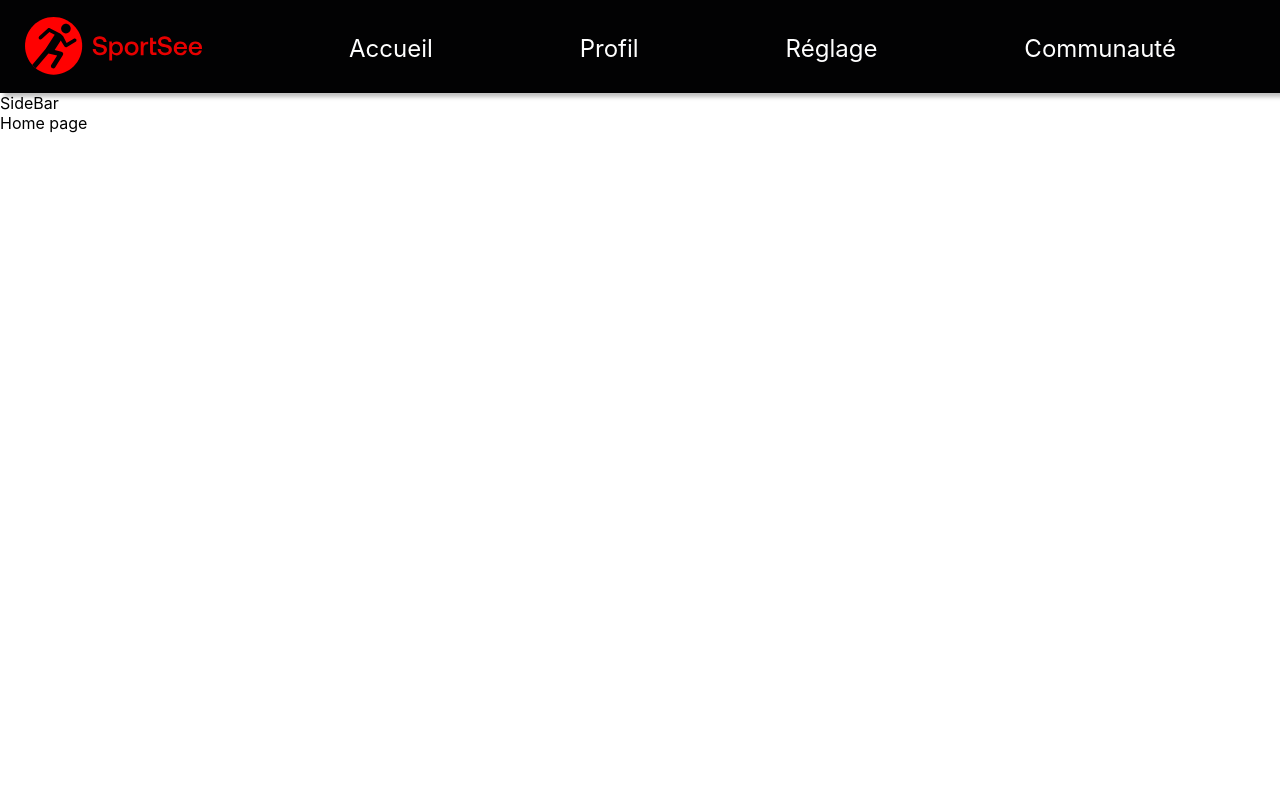
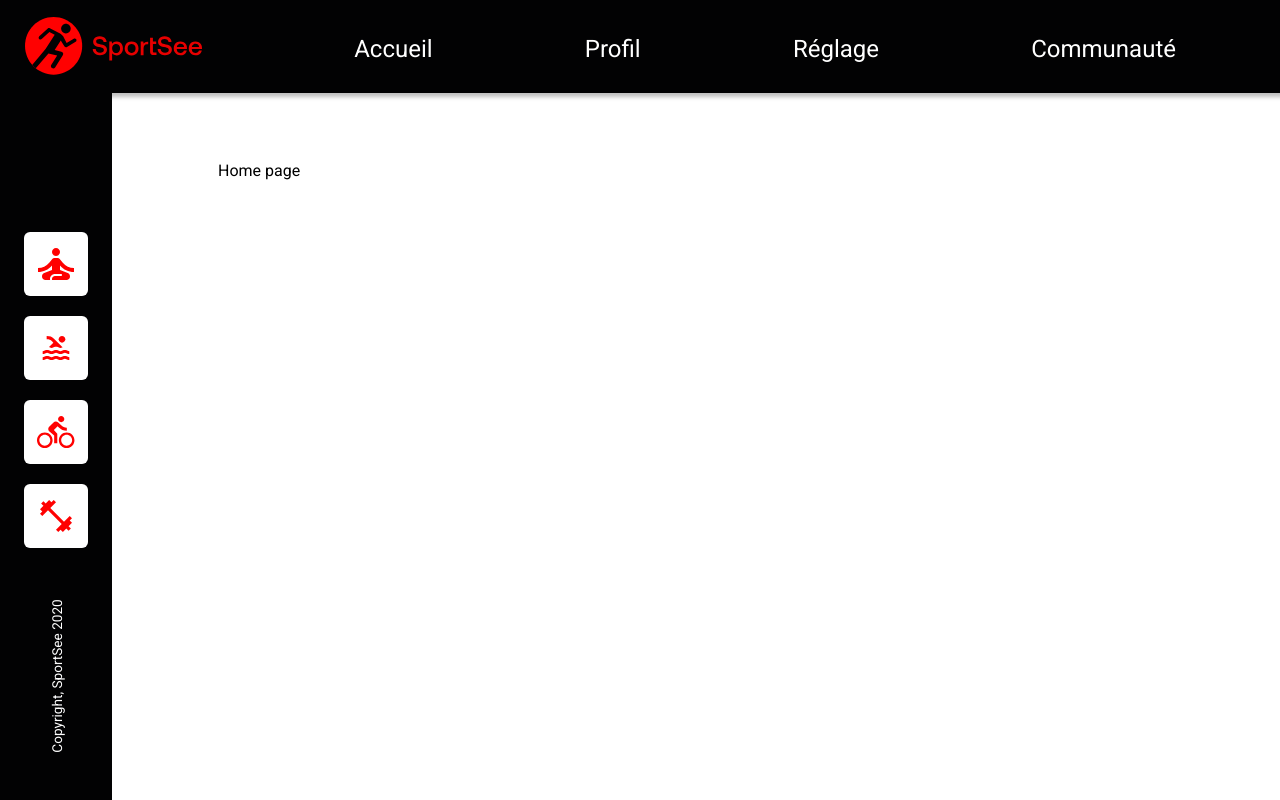
Before and after one commit to JeanBaptisteCalzia/SportSee-Front, a React (Vite) app: page / in a window 1280 px wide. Built offline with nearby package versions, Linux system fonts and the light colour scheme.

Commit message:
Add SideBar component

```diff
--- a/src/App.jsx
+++ b/src/App.jsx
@@ -11,12 +11,14 @@ function App() {
   return (
     <Router>
       <Header />
+      <div className="wrapper">
         <SideBar />
         <Routes>
           <Route path="/" element={<Home />} />
           <Route path="/user/:id" element={<User />} />
           <Route path="*" element={<Error />} />
         </Routes>
+      </div>
     </Router>
   );
 }
--- a/src/App.scss
+++ b/src/App.scss
@@ -29,11 +29,29 @@ body,
 html {
   height: 100%;
   background-color: #fff;
+  font-family: "Roboto", sans-serif;
+  font-weight: 400;
+  font-style: normal;
 }
 
 @import url("https://fonts.googleapis.com/css2?family=Roboto:ital,wght@0,100;0,300;0,400;0,500;0,700;0,900;1,100;1,300;1,400;1,500;1,700;1,900&display=swap");
 
 #root {
   width: 100%;
+  height: 100%;
   margin: 0 auto;
 }
+
+.wrapper {
+  display: flex;
+  flex-grow: 1;
+  flex-direction: row;
+  height: calc(100% - 93px);
+}
+
+main {
+  display: flex;
+  flex-grow: 1;
+  flex-direction: column;
+  padding: 4.25rem 5rem 5rem 6.625rem;
+}
--- a/src/components/SideBar/index.jsx
+++ b/src/components/SideBar/index.jsx
@@ -1,7 +1,39 @@
 import React from "react";
+import { NavLink } from "react-router-dom";
+import iconMeditation from "../../assets/icon/meditation.svg";
+import iconSwimming from "../../assets/icon/swimming.svg";
+import iconCycling from "../../assets/icon/cycling.svg";
+import iconDumbbell from "../../assets/icon/dumbbell.svg";
+import "./sideBar.scss";
 
 function SideBar() {
-  return <div>SideBar</div>;
+  return (
+    <aside>
+      <ul>
+        <li>
+          <NavLink to="#">
+            <img src={iconMeditation} alt="Meditation" />
+          </NavLink>
+        </li>
+        <li>
+          <NavLink to="#">
+            <img src={iconSwimming} alt="Swimming" />
+          </NavLink>
+        </li>
+        <li>
+          <NavLink to="#">
+            <img src={iconCycling} alt="Cycling" />
+          </NavLink>
+        </li>
+        <li>
+          <NavLink to="#">
+            <img src={iconDumbbell} alt="Dumbbell" />
+          </NavLink>
+        </li>
+      </ul>
+      <small>Copyright, SportSee 2020</small>
+    </aside>
+  );
 }
 
 export default SideBar;
--- /dev/null
+++ b/src/components/SideBar/sideBar.scss
@@ -0,0 +1,41 @@
+aside {
+  background-color: #020203;
+  padding: 0 1.5rem;
+  display: flex;
+  flex-direction: column;
+  justify-content: center;
+
+  ul {
+    list-style-type: none;
+    margin: -93px 0 0;
+    padding: 0 0;
+    display: flex;
+    flex-direction: column;
+    align-items: center;
+
+    li {
+      margin-bottom: 1.25rem;
+
+      a {
+        display: flex;
+        align-items: center;
+        justify-content: center;
+        background-color: #fff;
+        border-radius: 6px;
+        width: 4rem;
+        height: 4rem;
+      }
+    }
+  }
+
+  small {
+    position: absolute;
+    bottom: 7rem;
+    left: -1.25rem;
+    transform: rotate(-90deg);
+    color: white;
+    display: block;
+    font-size: 0.85rem;
+    line-height: 24px;
+  }
+}
```
Lines whose indentation alone changed are shown as unchanged.
